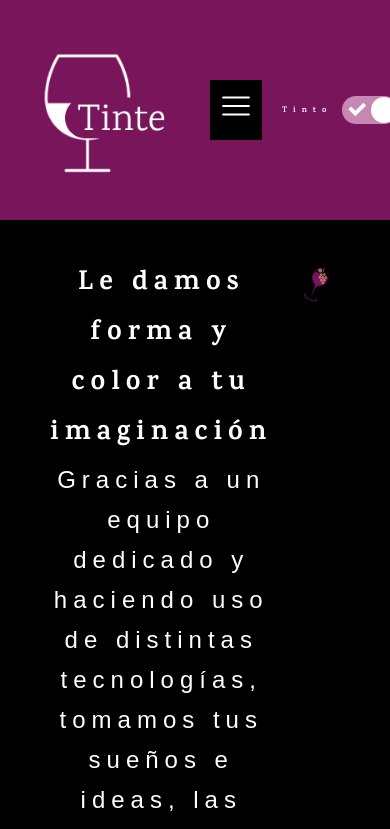
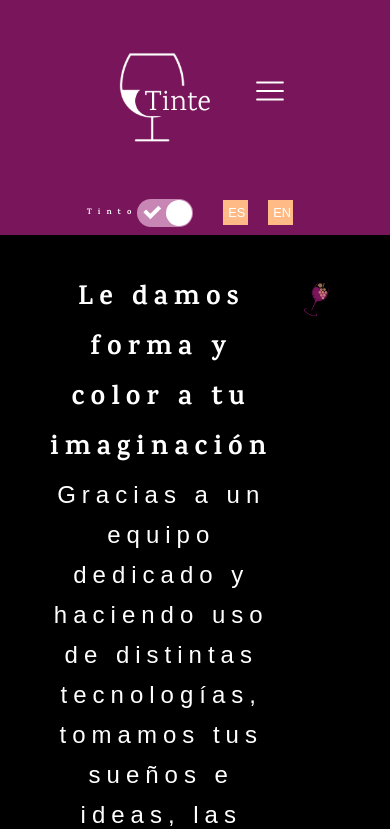
Before and after one commit to MaitenCullen/Tinte, a React app: page / in a window 390 px wide. Shown: the top 829 px of the page. Built offline with nearby package versions, Linux system fonts and the light colour scheme; no server answers; the HTML template or start-up script is replaced by a standard one; a web font is replaced by a local one.

Commit message:
navbar y header responsive

```diff
--- a/src/App.jsx
+++ b/src/App.jsx
@@ -22,7 +22,7 @@ function App() {
         <div className='switch'>
           <div className='div-logo'>
           {theme === 'light' ?  <img  src='/LogoL.png'  alt='imagen Logo' /> :<img  src='/logoD.png'  alt='imagen Logo' /> }
-              <NavBar/>
+          <NavBar/>
             </div>
             <div className='div-switch'>
             <label>{theme === 'light' ? "Blanco" : "Tinto"} </label>
--- a/src/screens/Contact.jsx
+++ b/src/screens/Contact.jsx
@@ -52,6 +52,7 @@ const contactDates = (event) => {
 <section id="contact">
   <h1 className="sectionHeader">{t('contacto.CONTACTO')}</h1>
   <h3 className="sectionHeader">{t('contacto.IDEA')}</h3>
+  <h3 className="sectionHeader">{t('contacto.IDEA-CONTACTO')}</h3>
   <div className="contactWrapper">
   {!mesaje ?
       <div>
--- a/src/style/screensStyle/_Contact.scss
+++ b/src/style/screensStyle/_Contact.scss
@@ -6,12 +6,17 @@
     display: flex;
     flex-direction: column;
     align-items: center;
+    padding: 40px;
     h1{
       font-size: 3rem;
       font-family: $titleFont;
     }
     h3{
       font-size: 1.5rem;
+      font-family: $fontGeneric;
+    }
+    h3{
+      font-size: 1.2rem;
       font-family: $fontGeneric;
     }
   }
--- a/src/style/screensStyle/_home.scss
+++ b/src/style/screensStyle/_home.scss
@@ -159,7 +159,7 @@ li{
 }
 
 #dark .navButton{
-    background-color: $backgroundDark;
+    background-color: transparent;
     color: white; //Cambiar
 }
 
@@ -224,18 +224,15 @@ li{
         top: 0;
         left: 0;
         width: 100%;
-        height: 100%;
-        background-color: rgba(0, 0, 0, 72%);
+        height: 50%;
         z-index: 9999;
         transform: translateX(-100%);
         transition: transform 0.3s ease;
+        background-color: rgba($color: #79155B, $alpha: 0.9);
       }
       .divMobile.show {
         transform: translateX(0%);
         height: 50%;
-      }
-      #light .divMobile{
-        background-color: rgb(255 255 255 / 86%);
       }
       .mobileNavbar{
         display: flex;
--- a/src/style/styles.scss
+++ b/src/style/styles.scss
@@ -58,7 +58,7 @@ background-color: $backgoundLight;
 #light .switch{
   background-color: $backgoundLight;
 }
-  .div-logo{
+.div-logo{
     display: flex;
     align-items: center;
     padding: 10px;
@@ -130,3 +130,43 @@ background-color: $backgoundLight;
         background-color: $redClaro;
       }
   }
+
+  @media screen and (max-width: 849px) {
+    .switch {
+      display: flex;
+      flex-direction: column;
+      align-items: center;
+      font-size: 0.5rem;
+      .div-switch{
+          display: flex;
+          align-items: center;
+          label{
+            margin: 0px;
+          }
+      }
+    }
+    .div-logo{
+      padding: 20px;
+      width: 100%;
+      justify-content: center;
+      img{
+        width: 150px;
+        height: 150px;
+      }
+    }
+    .translateES{
+      padding: 5px;
+      margin: 10px;
+      font-size: 0.8rem;
+      width: 25px;
+      text-align: center;
+    }
+    .translateEN{
+      padding: 5px;
+      margin: 10px;
+      font-weight: 500;
+      font-size: 0.8rem;
+      width: 25px;
+      text-align: center;
+    }
+  }
--- a/src/translations/en/global.json
+++ b/src/translations/en/global.json
@@ -29,7 +29,8 @@
     },
     "contacto":{
         "CONTACTO":"Let's work together",
-        "IDEA":"Do you have a great idea that you want to realize? Contact us and let's make your project a reality",
+        "IDEA":"Do you have a great idea that you want to realize?",
+        "IDEA-CONTACTO": "Contact us and let's make your project a reality",
         "INPUT-NOMBRE":"Full Name",
         "INPUT-MAIL":"exampleEmail@example.com",
         "INPUT-TEXTO":"Leave your inquiry here",
--- a/src/translations/es/global.json
+++ b/src/translations/es/global.json
@@ -29,7 +29,8 @@
     },
     "contacto":{
         "CONTACTO":"Trabajemos juntos",
-        "IDEA":"¿Tienes una idea genial que quieras llevar a cabo? Contáctanos y hagamos realidad tu proyecto",
+        "IDEA":"¿Tienes una idea genial que quieras llevar a cabo?",
+        "IDEA-CONTACTO":"Contáctanos y hagamos realidad tu proyecto",
         "INPUT-NOMBRE":"Nombre completo",
         "INPUT-MAIL":"cualestumail@example.com",
         "INPUT-TEXTO":"Deje su consulta acá",
```
